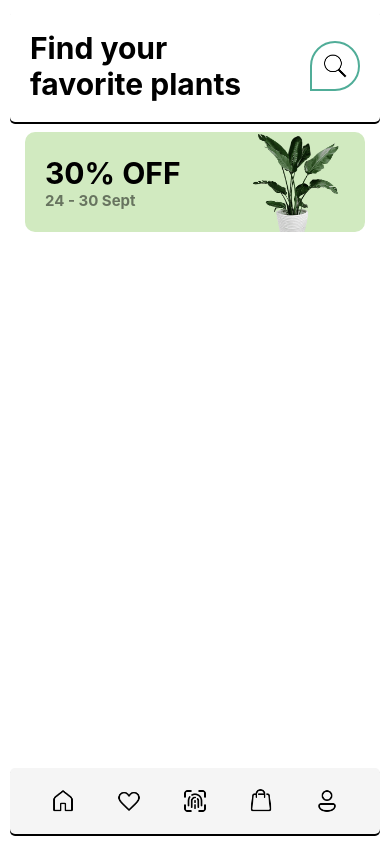
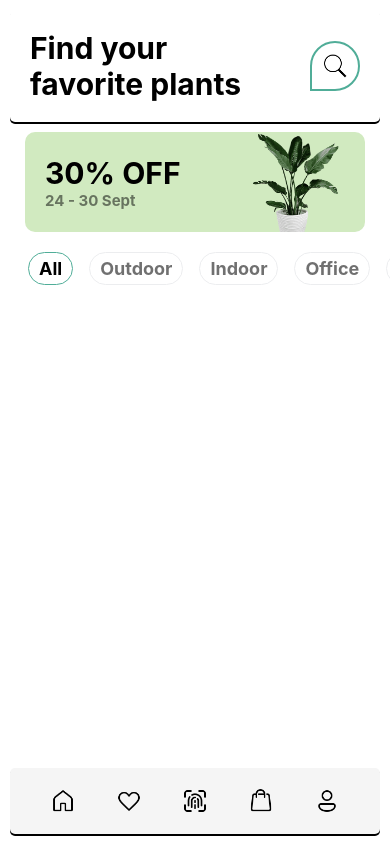
Before and after one commit to mandorakannu/RN-plants, a React Native app: screen / in a window 390 px wide. Built offline with nearby package versions, Linux system fonts and the light colour scheme.

Commit message:
Filter Created

```diff
--- /dev/null
+++ b/components/Filter.tsx
@@ -0,0 +1,65 @@
+import { StyleSheet, Text, View, ScrollView } from "react-native";
+import { useState } from "react";
+import { colors } from "../libs/colors";
+
+export default function Filter() {
+  const [selectedFilter, setSelectedFilter] = useState("All");
+  const set = (filter: string) => {
+    setSelectedFilter(filter);
+  };
+  const filters = [
+    "All",
+    "Outdoor",
+    "Indoor",
+    "Office",
+    "Home",
+    "Garden",
+    "Bathroom",
+    "Popular",
+    "Bedroom",
+    "Living Room",
+  ];
+  return (
+    <ScrollView horizontal={true} showsHorizontalScrollIndicator={false}>
+      <View style={styles.container}>
+        {filters.map((filter, index) => (
+          <Text
+            onPress={() => set(filter)}
+            style={[
+              styles.filterText,
+              selectedFilter === filter && styles.selectedFilter,
+            ]}
+            key={index}
+          >
+            {filter}
+          </Text>
+        ))}
+      </View>
+    </ScrollView>
+  );
+}
+
+const styles = StyleSheet.create({
+  container: {
+    flexDirection: "row",
+    justifyContent: "space-between",
+    alignItems: "center",
+    padding: 20,
+  },
+  filterText: {
+    textAlign: "center",
+    borderColor: colors.gray100,
+    color: colors.gray200,
+    fontWeight: "bold",
+    fontSize: 18,
+    marginHorizontal: 8,
+    paddingHorizontal: 10,
+    paddingVertical: 5,
+    borderWidth: 1,
+    borderRadius: 20,
+  },
+  selectedFilter: {
+    color: "#000",
+    borderColor: colors.teal,
+  },
+});
--- a/components/Main.tsx
+++ b/components/Main.tsx
@@ -1,6 +1,7 @@
 import { StyleSheet, Text, View, Image } from "react-native";
 import React from "react";
 import { colors } from "../libs/colors";
+import Filter from "./Filter";
 
 export default function Main() {
   return (
@@ -26,6 +27,7 @@ export default function Main() {
           />
         </View>
       </View>
+      <Filter />
     </>
   );
 }
--- a/libs/colors.ts
+++ b/libs/colors.ts
@@ -2,5 +2,7 @@ export const colors = {
   teal: "#50AD98",
   gray: "#F5F5F5",
   white: "#FFFFFF",
-  lime: "#D1EAC0"
+  lime: "#D1EAC0",
+  gray100: "#ECEDEF",
+  gray200: "#707070",
 };
```
